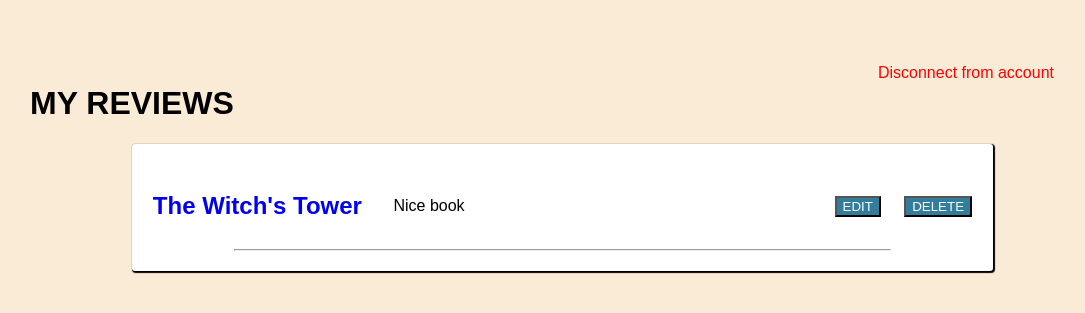
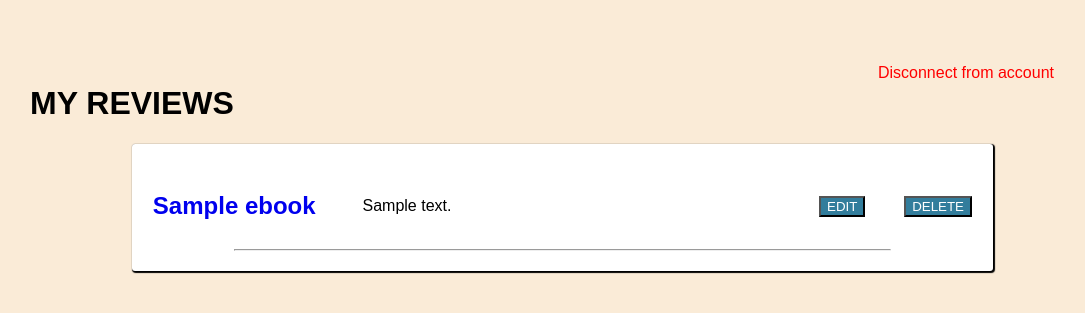
Before and after one commit to NicolasLacombe-0/eBookShare, a Symfony app: template templates/book/profile.html.twig in a window 1280 px wide. Shown: the part 120-433 px from the top of the page, without its empty margins (98-1183 px from the left). Run offline with Twig, Linux system fonts and the light colour scheme; the template is opened without the code that fills it: most values are stand-ins (such as "Sample title", 1, 10 or a date in 2020); some libraries are stand-ins or nearby versions.

Commit message:
comment list linked to database, link comment to book done from profile page, next change findAll by findByUser in BookController

```diff
--- a/src/Repository/EbookRepository.php
+++ b/src/Repository/EbookRepository.php
@@ -28,6 +28,7 @@ class EbookRepository extends ServiceEntityRepository
         return $this->createQueryBuilder('e')
             ->andWhere('e.category = :val')
             ->setParameter('val', $category)
+
             // ->orderBy('e.id', 'ASC')
             // ->setMaxResults(10)
             ->getQuery()
--- a/templates/book/profile.html.twig
+++ b/templates/book/profile.html.twig
@@ -9,14 +9,17 @@
         <a href="{{ path("app_logout") }}" class="btn">Disconnect from account</a>
     </div>
     <section class="forms reviews">
+        {% for review in comment %}
         <div class="review">
-            <a href="/ebook/displayEbook"><h2>The Witch's Tower</h2></a>
-            <p>Nice book</p>
+            <a href="{{ path("displayEbook", {'id':review.ebook.id})}}">
+                <h2>{{review.ebook.title}}</h2>
+            </a>
+            <p>{{review.content}}</p>
             <input type="submit" value="EDIT">
             <input type="submit" value="DELETE">
         </div>
         <hr>
-
+        {% endfor %}
     </section>
 </main>
 {% endblock %}
--- a/templates/ebook/displayEbook.html.twig
+++ b/templates/ebook/displayEbook.html.twig
@@ -13,7 +13,7 @@
             <div class ="contentHead">
                 <div class="contentTitle">
                     <h2>{{ebook.title}}</h2>
-                    <p>Author:{{ebook.author}}</p>
+                    <p>By {{ebook.author}}</p>
                 </div>
                 <div class="btns">
                     <div class="btn">READ ONLINE</div>
@@ -23,6 +23,8 @@
             <p>{{ebook.synopsis}}</p>
         </div>
     </section>
+
+
     <section class="comments">
         <div class="commentsHead">
             <h2>COMMENTS</h2>
--- a/templates/ebook/index.html.twig
+++ b/templates/ebook/index.html.twig
@@ -5,7 +5,7 @@
 {% block body %}
 <main>
     <section class="genre">
-        <h1>{{category}}</h1>
+        <h1>{{name.name}}</h1>
         <div class="ebookContainer">
 
             {% for ebook in ebook %}
```
Also changed, not shown: src/Controller/BookController.php (+9 -2 lines), src/Controller/EbookController.php (+6 -2 lines).
